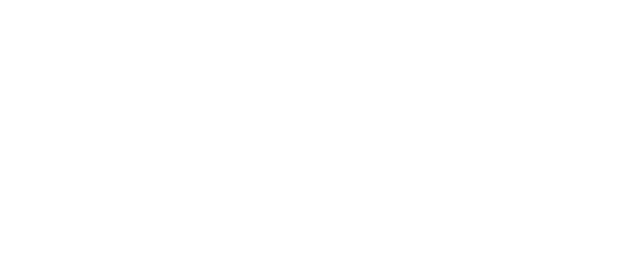
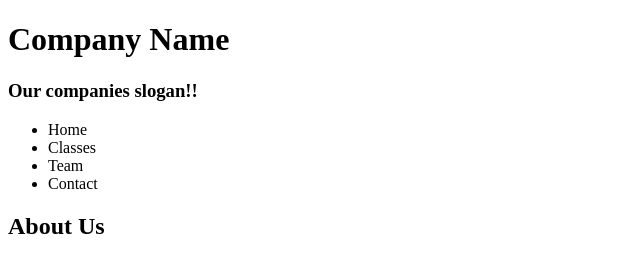
Before and after one commit to taygriff315/FED01-StudioProject, a plain HTML site: page FED01-StudioProject/FED01-StudioProject/Index.html in a window 1280 px wide. Shown: the whole page, without its empty margins (0-640 px from the left). Drawn offline with Linux system fonts and the light colour scheme.

Commit message:
added structure to html page

```diff
--- a/FED01-StudioProject/FED01-StudioProject/Index.html
+++ b/FED01-StudioProject/FED01-StudioProject/Index.html
@@ -2,9 +2,30 @@
 <html>
 <head>
     <meta charset="utf-8" />
-    <title></title>
+    <title>Clown Town</title>
 </head>
 <body>
+    <header>
+
+        <h1>Company Name</h1>
+        <h3>Our companies slogan!!</h3>
+
+    </header>
+
+    <ul>
+        <li>Home</li>
+        <li>Classes</li>
+        <li>Team</li>
+        <li>Contact</li>
+    </ul>
+
+    <section>
+        <article>
+            <h2>About Us</h2>
+            <p></p>
+        </article>
+    </section>
+
 
 </body>
 </html>
```
